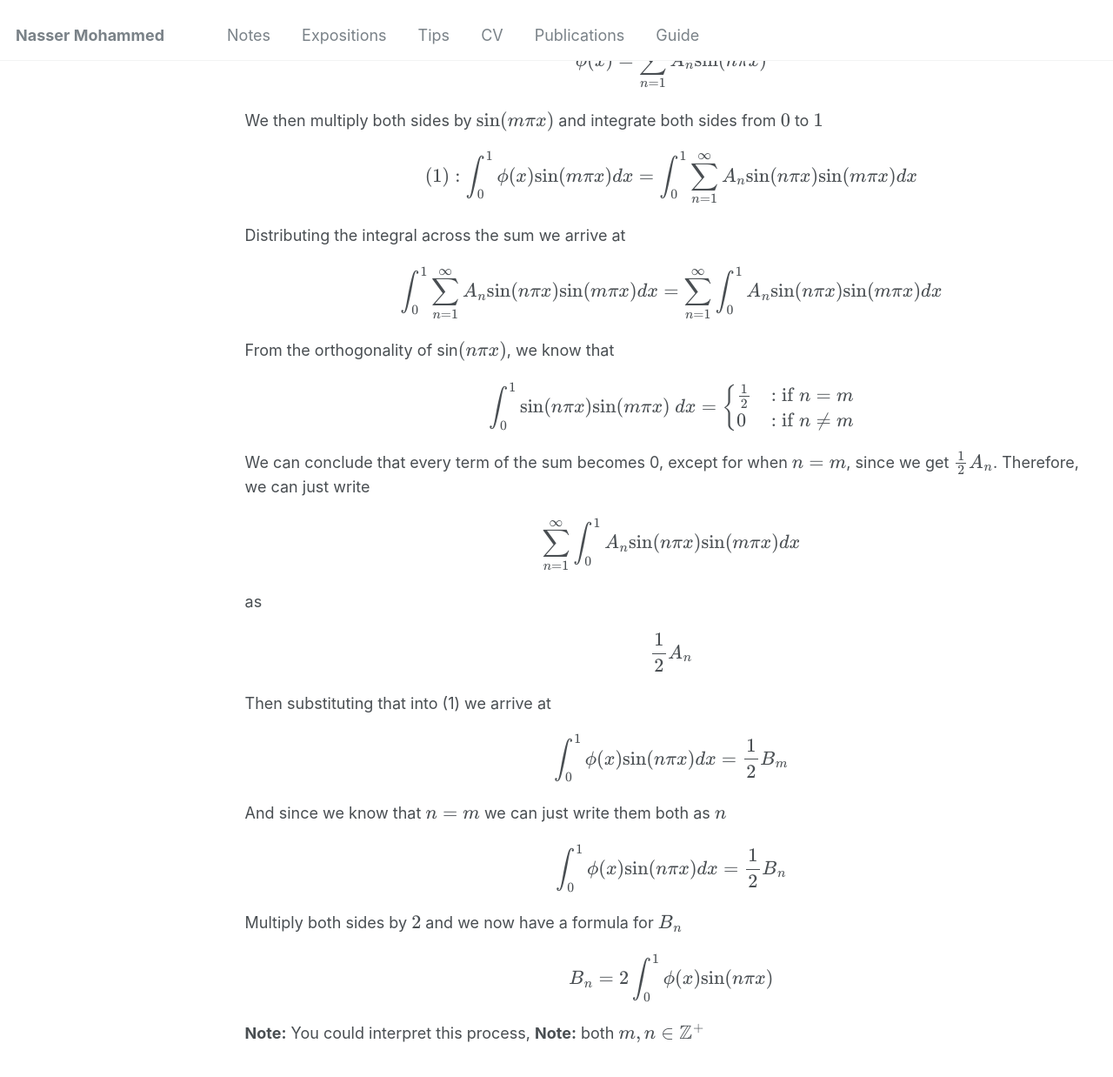
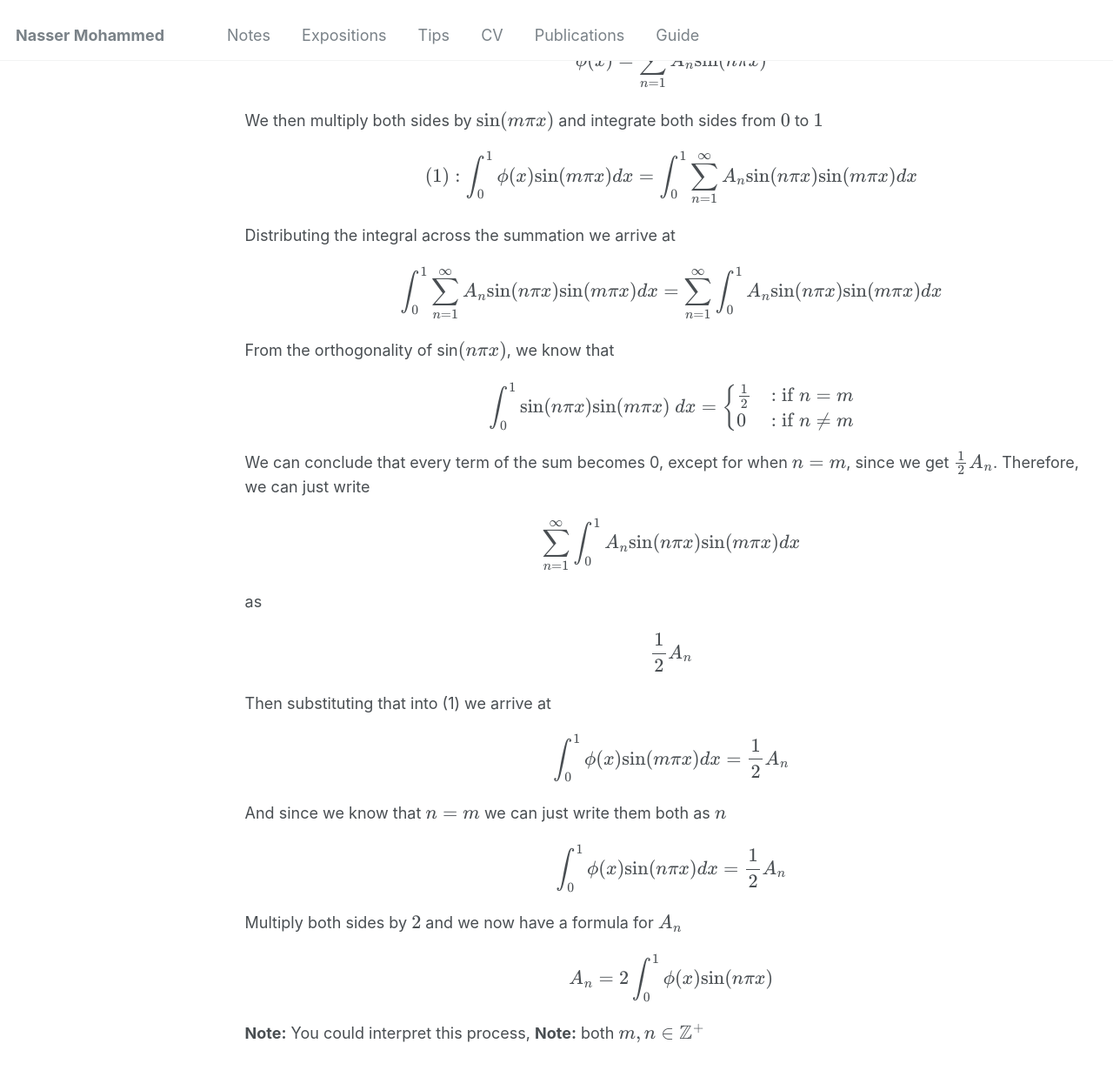
Before and after one commit to Nasser-Mohammed/Nasser-Mohammed.github.io, a Jekyll site: the page built from _pages/notes/pde/heatequation.md, in a window 1280 px wide and 1400 px high, scrolled down 8470 px. Shown: the top 1238 px of the window at 87% size. Built offline with Jekyll 4.4.1, drawn with Linux system fonts in a browser that asks for light colours.

Commit message:
Update heatequation.md

```diff
--- a/_pages/notes/pde/heatequation.md
+++ b/_pages/notes/pde/heatequation.md
@@ -103,7 +103,7 @@ Which is just a sin-series, and this series must be equal to \\(\phi(x)\\), so
 We then multiply both sides by \\(\text{sin}(m\pi x)\\) and integrate both sides from \\(0\\) to \\(1\\)
 \\[(1):     \int_0^1 \phi(x)\text{sin}(m\pi x)dx = \int_0^1\sum_{n = 1}^{\infty}A_n\text{sin}(n\pi x)\text{sin}(m\pi x)dx\\]
 
-Distributing the integral across the sum we arrive at
+Distributing the integral across the summation we arrive at
 \\[\int_0^1\sum_{n = 1}^{\infty}A_n\text{sin}(n\pi x)\text{sin}(m\pi x)dx = \sum_{n = 1}^{\infty}\int_0^1A_n\text{sin}(n\pi x)\text{sin}(m\pi x)dx\\]
 From the orthogonality of sin\\((n\pi x)\\), we know that
 <div style="text-align: center;">
@@ -121,10 +121,10 @@ $$
 We can conclude that every term of the sum becomes 0, except for when \\(n = m\\), since we get \\(\frac{1}{2}A_n\\). Therefore, we can just write
 \
 \\[\sum_{n = 1}^{\infty}\int_0^1A_n\text{sin}(n\pi x)\text{sin}(m\pi x)dx\\] as \\[\frac{1}{2}A_n\\]
-Then substituting that into (1) we arrive at \\[\int_0^1 \phi(x)\text{sin}(n\pi x)dx = \frac{1}{2}B_m\\]
+Then substituting that into (1) we arrive at \\[\int_0^1 \phi(x)\text{sin}(m\pi x)dx = \frac{1}{2}A_n\\]
 And since we know that \\(n = m\\) we can just write them both as \\(n\\)
-\\[\int_0^1 \phi(x)\text{sin}(n\pi x)dx = \frac{1}{2}B_n\\]
-Multiply both sides by \\(2\\) and we now have a formula for \\(B_n\\)
-\\[B_n = 2\int_0^1\phi(x)\text{sin}(n\pi x)\\]
+\\[\int_0^1 \phi(x)\text{sin}(n\pi x)dx = \frac{1}{2}A_n\\]
+Multiply both sides by \\(2\\) and we now have a formula for \\(A_n\\)
+\\[A_n = 2\int_0^1\phi(x)\text{sin}(n\pi x)\\]
 **Note:** You could interpret this process,
 **Note:** both \\(m,n \in \mathbb{Z}^+\\)
```
